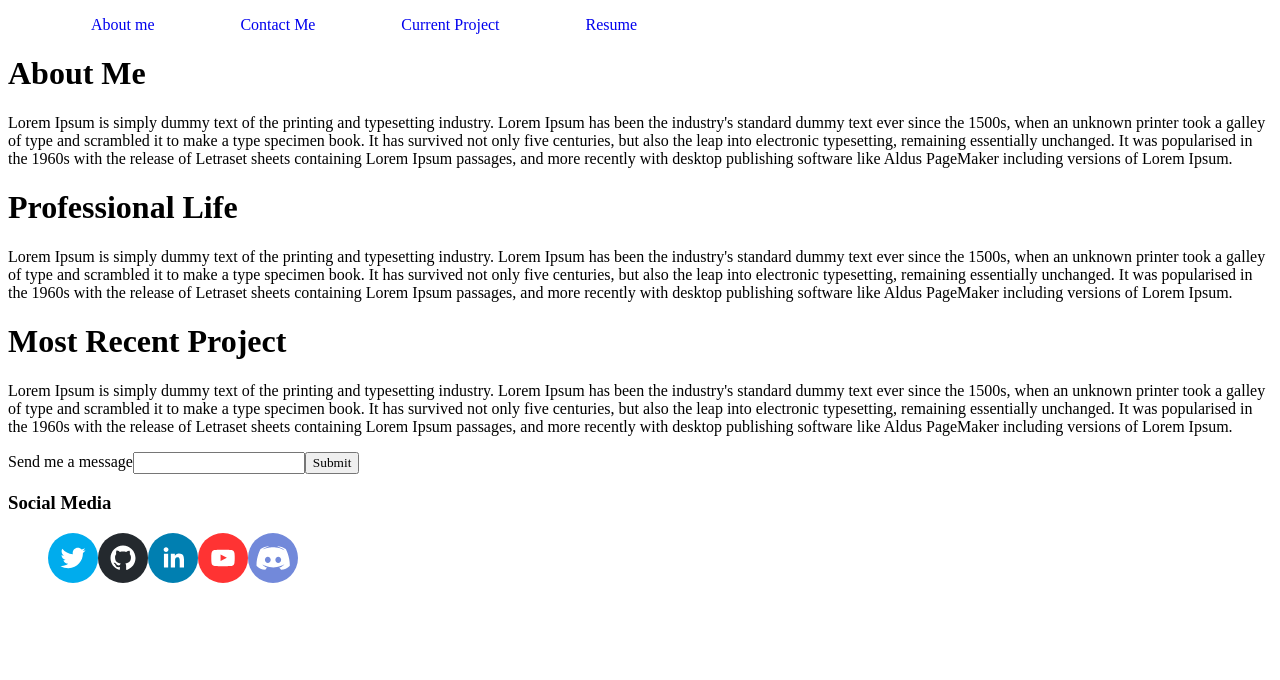
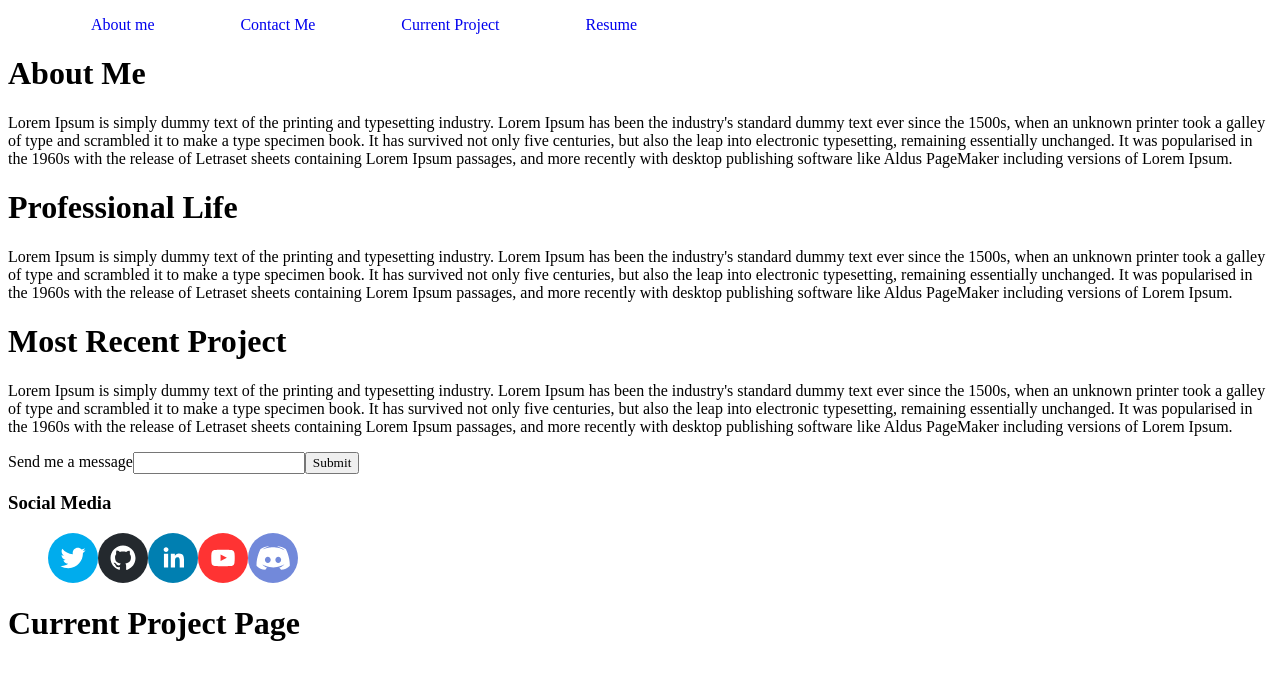
Before and after one commit to vilarj/React_App, a React (Create React App) app in the folder web/: page /recent_project in a window 1280 px wide. Shown: the top 680 px of the page. Built offline with nearby package versions, Linux system fonts and the light colour scheme.

Commit message:
Links now work properly.

```diff
--- a/web/src/App.js
+++ b/web/src/App.js
@@ -7,6 +7,9 @@ import Body from './Components/Body'
 import Footer from './Components/Footer'
 
 import About from './Sites/About'
+import Contact from './Sites/Contact'
+import Current_Project from './Sites/Current_Project'
+import Resume from './Sites/Resume'
 
 function App() {
   return (
@@ -20,6 +23,9 @@ function App() {
         <Switch>
           <Route path="/" exact component={Home} />
           <Route path="/about" component={About} />
+          <Route path="/contact" component={Contact} />
+          <Route path="/recent_project" component={Current_Project} />
+          <Route path="/resume" component={Resume} />
         </Switch>
 
       </div>
--- /dev/null
+++ b/web/src/Sites/Contact.js
@@ -0,0 +1,9 @@
+import React from 'react'
+
+function Contact() {
+    return (
+        <h1>Contact Page</h1>
+    )
+}
+
+export default Contact
--- /dev/null
+++ b/web/src/Sites/Current_Project.js
@@ -0,0 +1,9 @@
+import React from 'react'
+
+function Current_Project() {
+    return (
+        <h1>Current Project Page</h1>
+    )
+}
+
+export default Current_Project
--- /dev/null
+++ b/web/src/Sites/Resume.js
@@ -0,0 +1,9 @@
+import React from 'react'
+
+function Resume() {
+    return (
+        <h1>Resume Page</h1>
+    )
+}
+
+export default Resume
```
